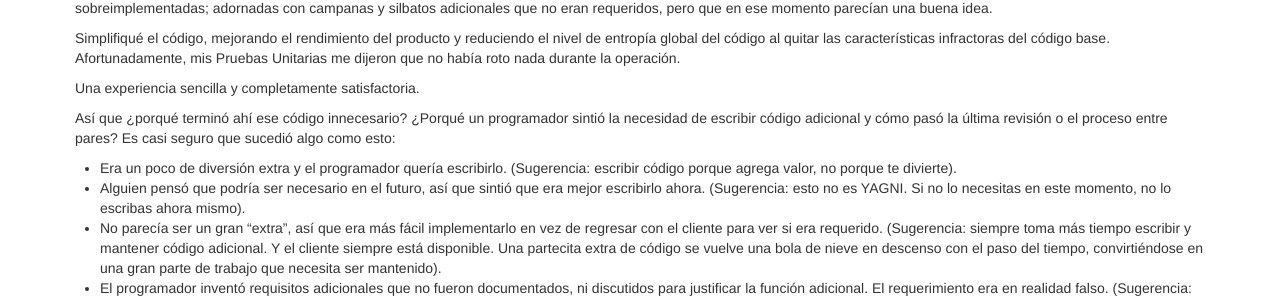
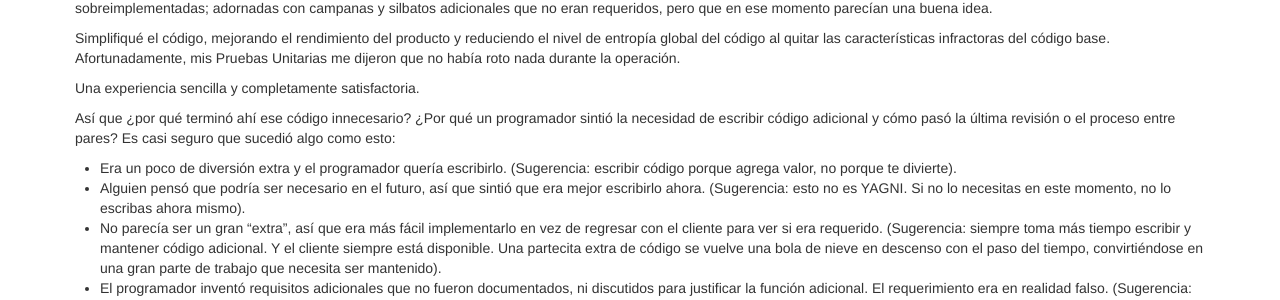
Before and after one commit to esparta/97cosas, a Jekyll site: the page built from programador/mejora-codigo-quitandolo.md, in a window 1280 px wide and 1056 px high. Shown: the part 395-695 px from the top of the window. Built offline with Jekyll 4.4.1, drawn with Linux system fonts in a browser that asks for light colours; comment, search, counter and statistics services are not loaded.

Commit message:
Style corrections on mejora-codigo-quitandolo

```diff
--- a/programador/mejora-codigo-quitandolo.md
+++ b/programador/mejora-codigo-quitandolo.md
@@ -32,7 +32,7 @@ operación.
 
 Una experiencia sencilla y completamente satisfactoria.
 
-Así que ¿porqué terminó ahí ese código innecesario? ¿Porqué un
+Así que ¿por qué terminó ahí ese código innecesario? ¿Por qué un
 programador sintió la necesidad de escribir código adicional y cómo pasó
 la última revisión o el proceso entre pares? Es casi seguro que sucedió
 algo como esto:
```
